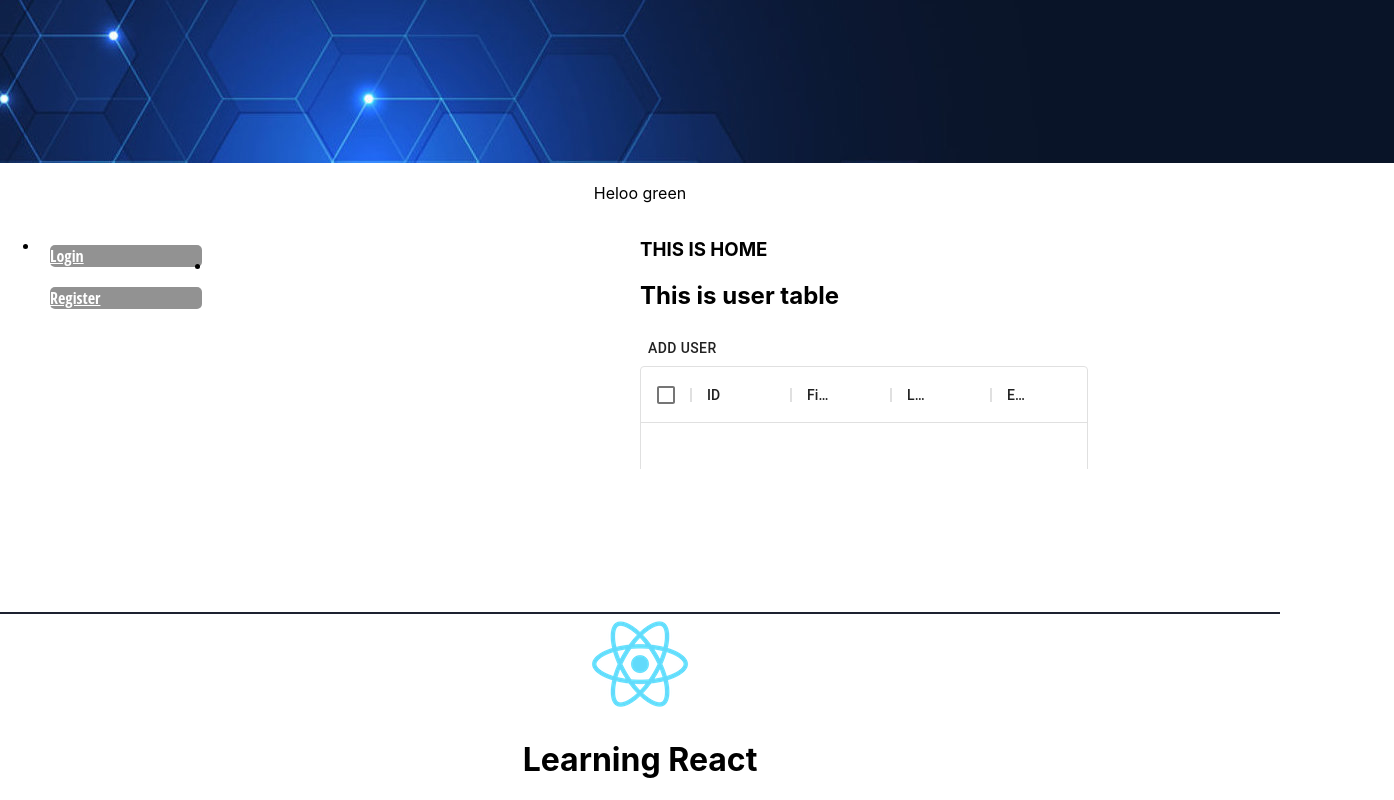
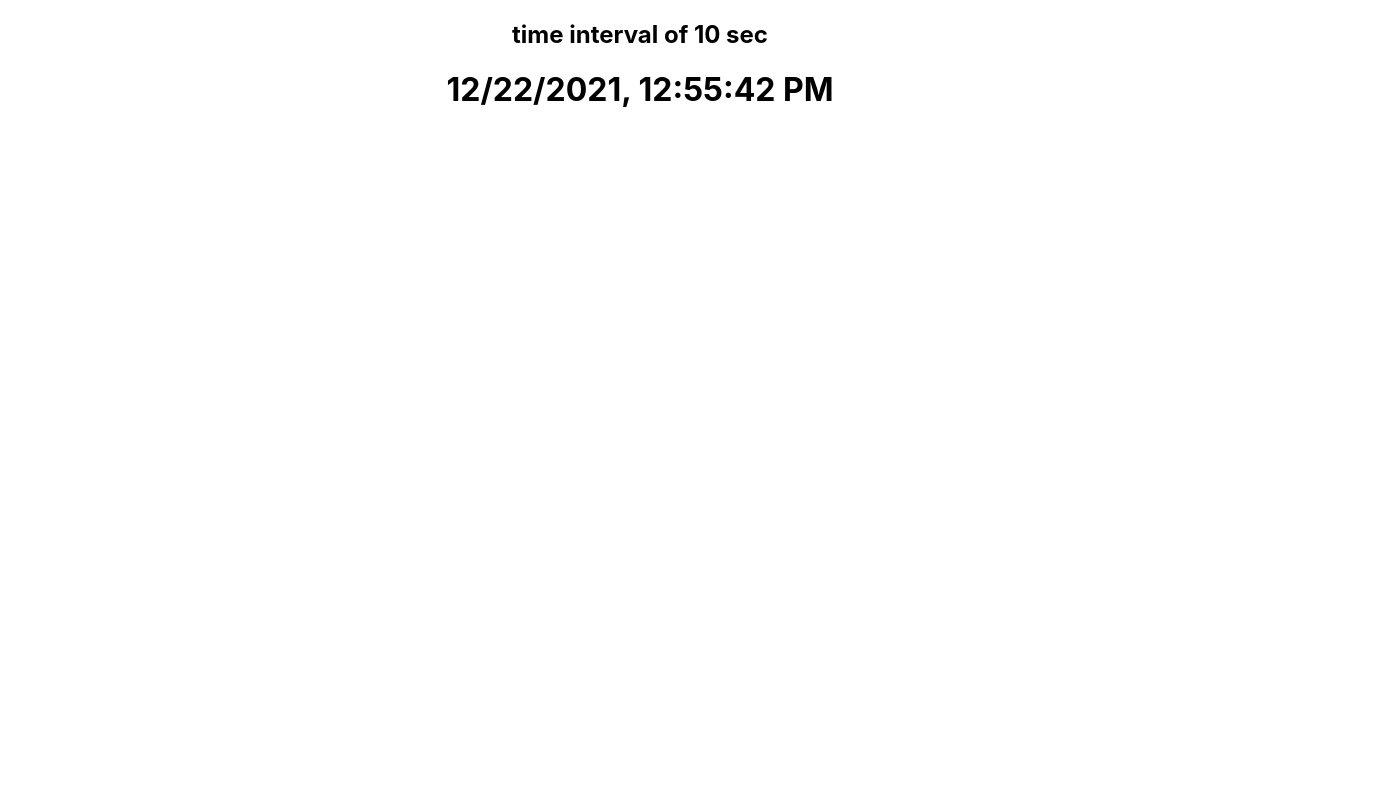
Before and after one commit to khushaliargade/react, a React (Create React App) app: page /home in a window 1280 px wide. Shown: the whole page, 1394 px wide, since content can reach past the window. Built offline with nearby package versions, Linux system fonts and the light colour scheme; no server answers.

Commit message:
time interval

```diff
--- a/src/App.js
+++ b/src/App.js
@@ -1,15 +1,51 @@
-import React from 'react';
-import { Component } from 'react/cjs/react.production.min';
+// import React from 'react';
+// import { Component } from 'react/cjs/react.production.min';
+// import './App.css';
+// import { Routing } from './pages/componenets/routes';
+// class App extends Component {
+
+//   render() {
+//     return (
+//       <div className="App">
+//         {/* < Routing /> */}
+//       </div>
+//     );
+//   }
+// };
+// export default App;
+import React, { Component ,useState } from 'react';
 import './App.css';
-import { Routing } from './pages/componenets/routes';
+
 class App extends Component {
+  constructor(props) {
+    super(props);
+    this.state = {
+      time: new Date().toLocaleString(),
+    };
+  }
+  updateTime(){
+    this.setState(
+      {
+        time: new Date().toLocaleString(),
+      }
+    );
+  }
+  componentDidMount() {
+    this.intervalID = setInterval(() =>
+    this.updateTime(),
+    10000
+    );
+  }
+
 
   render() {
     return (
-      <div className="App">
-        < Routing />
+      <div className='App'>
+      <h2> time interval of 10 sec </h2> <h1>{this.state.time}</h1>
       </div>
+
     );
   }
-};
+
+}
 export default App;
--- a/src/pages/componenets/Dialog.jsx
+++ b/src/pages/componenets/Dialog.jsx
@@ -8,7 +8,7 @@ import DialogTitle from '@material-ui/core/DialogTitle';
 import {TextField} from '@material-ui/core';
 
 export default function FormDialog({open , handleClose ,data ,onChange ,handleFormSubmit}) {
-  const {firstname , lastname,email,password}=data
+  const {firstname, lastname,email,password }=data
 
   return (
     <div>
@@ -19,8 +19,8 @@ export default function FormDialog({open , handleClose ,data ,onChange ,handleFo
         aria-labelledby="alert-dialog-title"
         aria-describedby="alert-dialog-description">
 
-        <DialogTitle id="alert-dialog-title">Create New User</DialogTitle>
-
+        { <DialogTitle id="alert-dialog-title">Create New User</DialogTitle>
+       }
         <DialogContent>
           <form>
             <TextField id ="firstname" value={firstname} onChange={e =>onChange(e)} placeholder='enter firstname' label ='FirstName' variant='outlined' margin='dense' fullWidth/>
--- a/src/pages/componenets/usertable.jsx
+++ b/src/pages/componenets/usertable.jsx
@@ -3,10 +3,13 @@ import { DataGrid } from '@material-ui/data-grid'
 import FormDialog from './Dialog'
 import Button from '@material-ui/core/Button';
 
+
+
+const initialValue={ firstname: "", lastname: "", email: "", password: "" }
 const UserTable = () => {
   const [tableData, setTableData] = useState([])
   const [open, setOpen] = useState(false);
-  const [formData, setFormData] = useState({ firstname: "", lastname: "", email: "", password: "" })
+  const [formData, setFormData] = useState( initialValue)
 
   const handleClickOpen = () => {
     setOpen(true);
@@ -32,10 +35,20 @@ const UserTable = () => {
   }
 
   //update
-  const HandleUpdate = (oldData) => {
-    console.log(oldData)
+  const handleUpdate=(oldData)=>{
+    setFormData(oldData)
     handleClickOpen()
   }
+
+  //delelte
+const HandleDelete = (id) => {
+  let url = 'http://localhost:8080/test/hello/delete/' + id;
+  fetch(url)
+    .then(resp => resp.json())
+    .then(resp => UserTable())
+}
+
+
 
  const handleFormSubmit=() =>{
   fetch('http://localhost:8080/test/hello/save',
@@ -44,19 +57,11 @@ const UserTable = () => {
     "Content-Type": 'application/json',
     "Accept": 'application/json'
    }}).then(resp=>resp.json()).then(resp=> {handleClose()
-    console.log(resp)})  }
+    console.log(resp)
+    setFormData( initialValue)  })
+   }
 
-
-
-//delelte
-const HandleDelete = (id) => {
-  let url = 'http://localhost:8080/test/hello/delete/' + id;
-  fetch(url)
-    .then(resp => resp.json())
-    .then(resp => UserTable())
-}
-
-  const columns = [
+   const columns = [
     { field: 'id', headerName: 'ID' },
     { field: 'firstname', headerName: 'First Name' },
     { field: 'lastname', headerName: 'Last Name' },
@@ -67,27 +72,21 @@ const HandleDelete = (id) => {
       headerName: 'DeleteAction',
       renderCell: (params) => {
         return (
+          <button style={{ backgroundcolor: "red", color: "black" }}
+            onClick={() => HandleDelete(params.id)}>Delete</button>
+           );
+      }},
+      {
+        field:'Action2',headerName:'UpdateAction',
+        renderCell:(params)=>
+          <button variant="outlined" color="primary" onClick={()=>handleUpdate(params.oldData)}>Update</button>
 
-          <button style={{ backgroundcolor: "red", color: "black" }}
+      }
+  ]
 
-            onClick={() => HandleDelete(params.id)}
-          >Delete</button>
 
-        );
-      }
-    },
 
-    {
-      field: 'Action2',
-      headerName: 'Update',
-      renderCell: (params) => {
-        return (
-          <button onClick={() => HandleUpdate(params.data)}>Update</button>
 
-        );
-      }
-    }
-  ]
 
   return (
     <div style={{ height: 700, width: '100%' }}>
--- a/src/pages/home.jsx
+++ b/src/pages/home.jsx
@@ -6,7 +6,7 @@ import { Navbar } from './componenets/navbar';
 import "react-calendar/dist/Calendar.css"
 import "./componenets/style.css"
 import UserTable from "./componenets/usertable";
-import Hello from "./componenets/Hello";
+//import Hello from "./componenets/Hello";
 export class Home extends React.Component {
     render() {
         return (
@@ -14,8 +14,8 @@ export class Home extends React.Component {
                 <div>
                     <Header />
                 </div>
-                <div>
-                    <Hello/></div>
+                {/* <div>
+                    <Hello/></div>     */}
             <div className="grid">
                     <div className="aside">
                         <Navbar />
```
